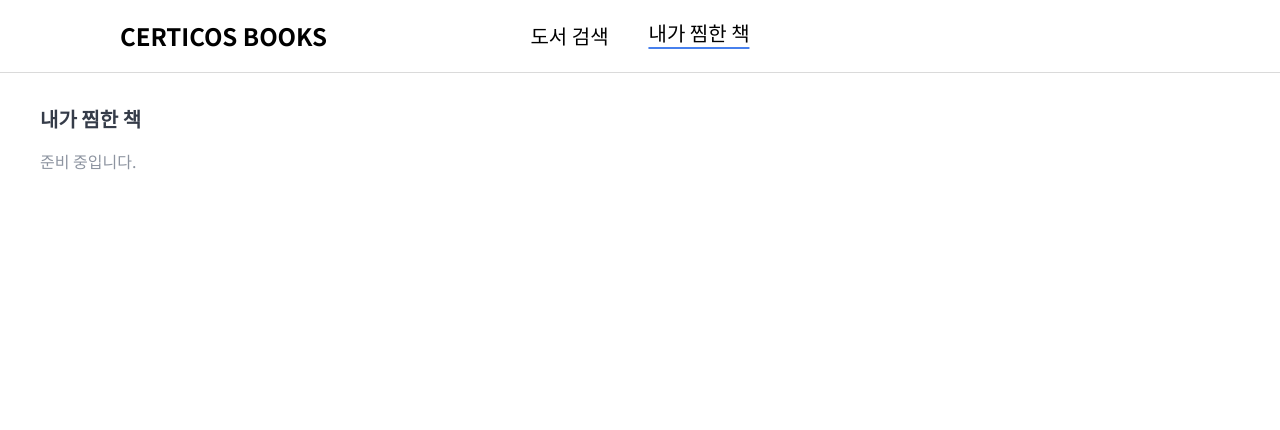
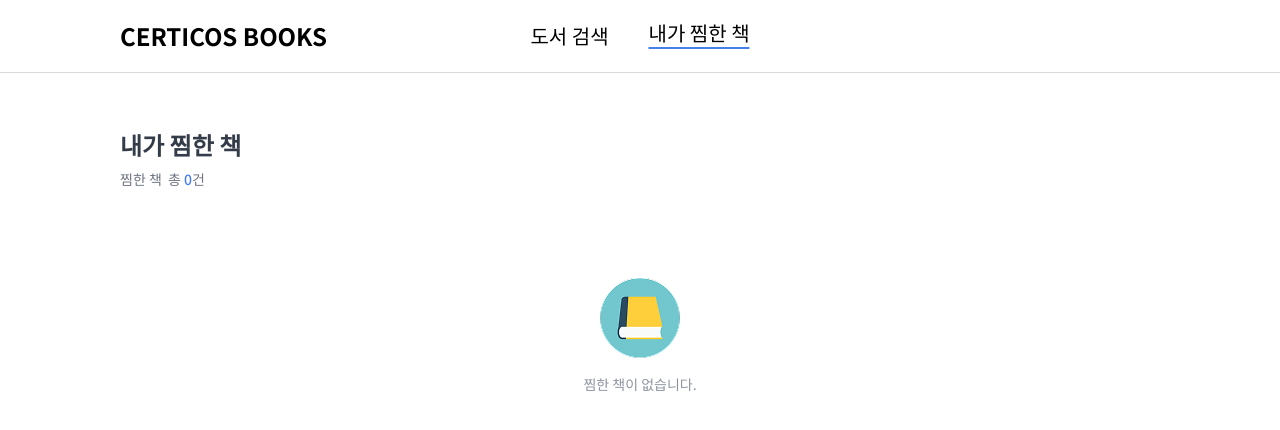
Before and after one commit to minji2687/cdri-books-JoMinJi, a React (Vite) app: page /favorites in a window 1280 px wide. Shown: the top 430 px of the page. Built offline with nearby package versions, Linux system fonts and the light colour scheme.

Commit message:
feat: 찜하기 기능 및 내가 찜한 책 페이지 구현
Made-with: Cursor

```diff
--- a/src/components/BookCard/BookCard.tsx
+++ b/src/components/BookCard/BookCard.tsx
@@ -1,5 +1,6 @@
 import { useState } from 'react'
 import type { Book } from '@/types/book'
+import { useFavoriteStore } from '@/lib/favoriteStore'
 
 interface BookCardProps {
   book: Book
@@ -7,8 +8,15 @@ interface BookCardProps {
 
 export default function BookCard({ book }: BookCardProps) {
   const [expanded, setExpanded] = useState(false)
+  const { isFavorite, addFavorite, removeFavorite } = useFavoriteStore()
+  const favorited = isFavorite(book.isbn)
 
   const price = book.sale_price > 0 ? book.sale_price : book.price
+
+  const toggleFavorite = (e: React.MouseEvent) => {
+    e.stopPropagation()
+    favorited ? removeFavorite(book.isbn) : addFavorite(book)
+  }
 
   if (expanded) {
     return (
@@ -20,9 +28,8 @@ export default function BookCard({ book }: BookCardProps) {
               <img src={book.thumbnail} alt={book.title} className="w-full h-full object-cover" />
             ) : null}
           </div>
-          {/* 찜하기 하트 */}
-          <button className="absolute top-2 right-2">
-            <HeartIcon filled={false} />
+          <button onClick={toggleFavorite} className="absolute top-2 right-2">
+            <HeartIcon filled={favorited} />
           </button>
         </div>
 
@@ -38,7 +45,6 @@ export default function BookCard({ book }: BookCardProps) {
                   {book.authors.join(', ')}
                 </span>
               </div>
-
               {book.contents && (
                 <div className="mt-[16px]">
                   <p className="text-[14px] font-bold text-text-primary mb-[8px]">책 소개</p>
@@ -48,8 +54,6 @@ export default function BookCard({ book }: BookCardProps) {
                 </div>
               )}
             </div>
-
-            {/* 상세보기 버튼 */}
             <button
               onClick={() => setExpanded(false)}
               className="flex shrink-0 items-center gap-1 rounded-md border border-gray px-[16px] py-[10px] text-[13px] text-text-secondary hover:border-primary hover:text-primary transition-colors"
--- /dev/null
+++ b/src/lib/favoriteStore.ts
@@ -0,0 +1,30 @@
+import { create } from 'zustand'
+import { persist } from 'zustand/middleware'
+import type { Book } from '@/types/book'
+
+interface FavoriteState {
+  favorites: Book[]
+  addFavorite: (book: Book) => void
+  removeFavorite: (isbn: string) => void
+  isFavorite: (isbn: string) => boolean
+}
+
+export const useFavoriteStore = create<FavoriteState>()(
+  persist(
+    (set, get) => ({
+      favorites: [],
+      addFavorite: (book) =>
+        set((state) => ({
+          favorites: state.favorites.some((b) => b.isbn === book.isbn)
+            ? state.favorites
+            : [book, ...state.favorites],
+        })),
+      removeFavorite: (isbn) =>
+        set((state) => ({
+          favorites: state.favorites.filter((b) => b.isbn !== isbn),
+        })),
+      isFavorite: (isbn) => get().favorites.some((b) => b.isbn === isbn),
+    }),
+    { name: 'favorites-storage' }
+  )
+)
--- a/src/routes/favorites.tsx
+++ b/src/routes/favorites.tsx
@@ -1,14 +1,36 @@
+/* eslint-disable react-refresh/only-export-components */
 import { createFileRoute } from '@tanstack/react-router'
+import { useFavoriteStore } from '@/lib/favoriteStore'
+import BookList from '@/components/BookList/BookList'
+import EmptyState from '@/components/EmptyState/EmptyState'
 
 export const Route = createFileRoute('/favorites')({
   component: FavoritesPage,
 })
 
+const PAGE_SIZE = 10
+
 function FavoritesPage() {
+  const { favorites } = useFavoriteStore()
+
+  const paged = favorites.slice(0, PAGE_SIZE)
+
   return (
-    <main className="mx-auto max-w-[1920px] px-10 py-8">
-      <h1 className="text-xl font-semibold text-text-primary">내가 찜한 책</h1>
-      <p className="mt-4 text-text-subtitle">준비 중입니다.</p>
+    <main className="px-[120px] pt-[60px]">
+      <h1 className="text-[24px] font-bold leading-[24px] text-text-primary mb-[12px]">
+        내가 찜한 책
+      </h1>
+
+      <p className="mb-[8px] text-[14px] text-text-secondary">
+        찜한 책&nbsp;&nbsp;총{' '}
+        <span className="text-primary font-medium">{favorites.length}</span>건
+      </p>
+
+      {paged.length > 0 ? (
+        <BookList books={paged} />
+      ) : (
+        <EmptyState message="찜한 책이 없습니다." />
+      )}
     </main>
   )
 }
```
